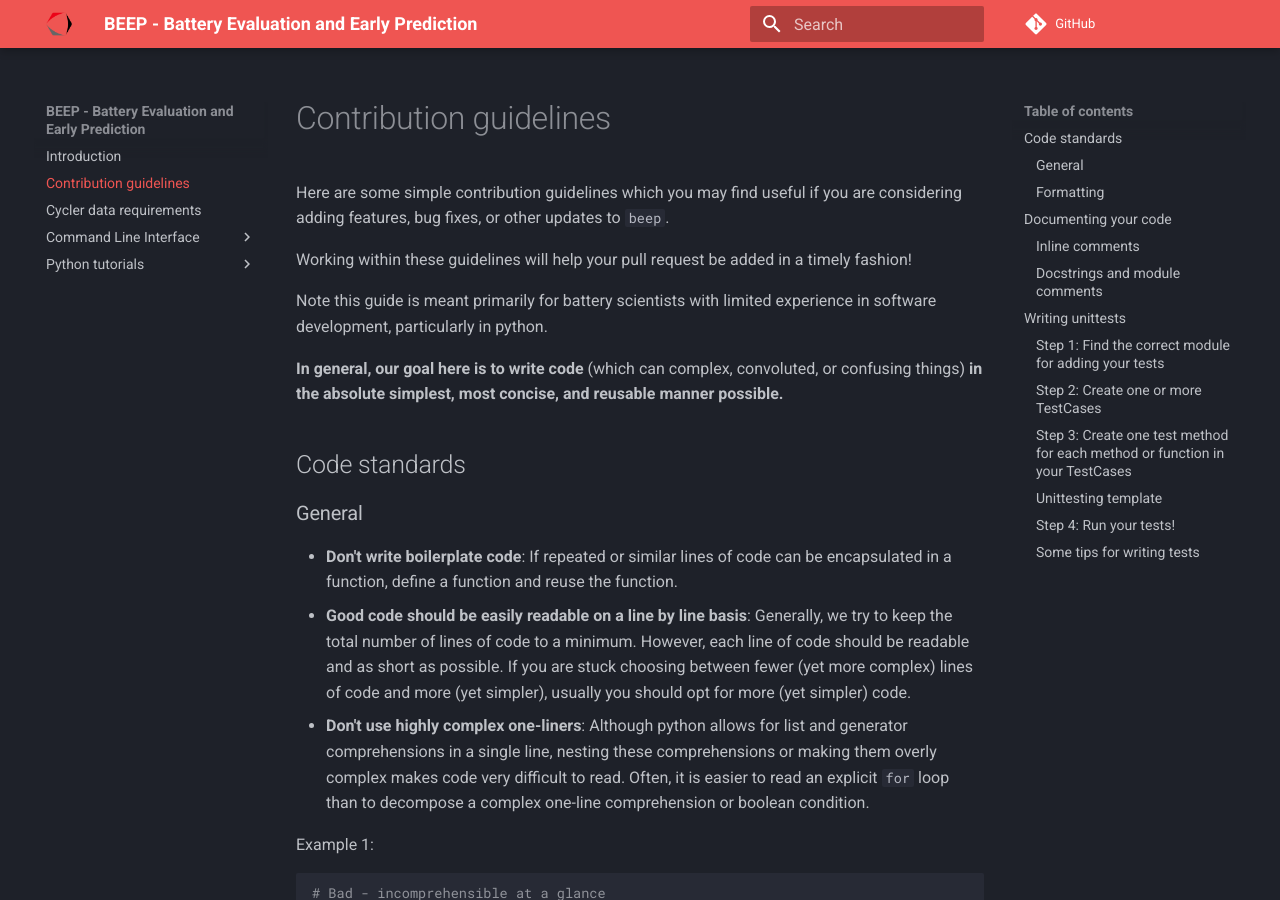
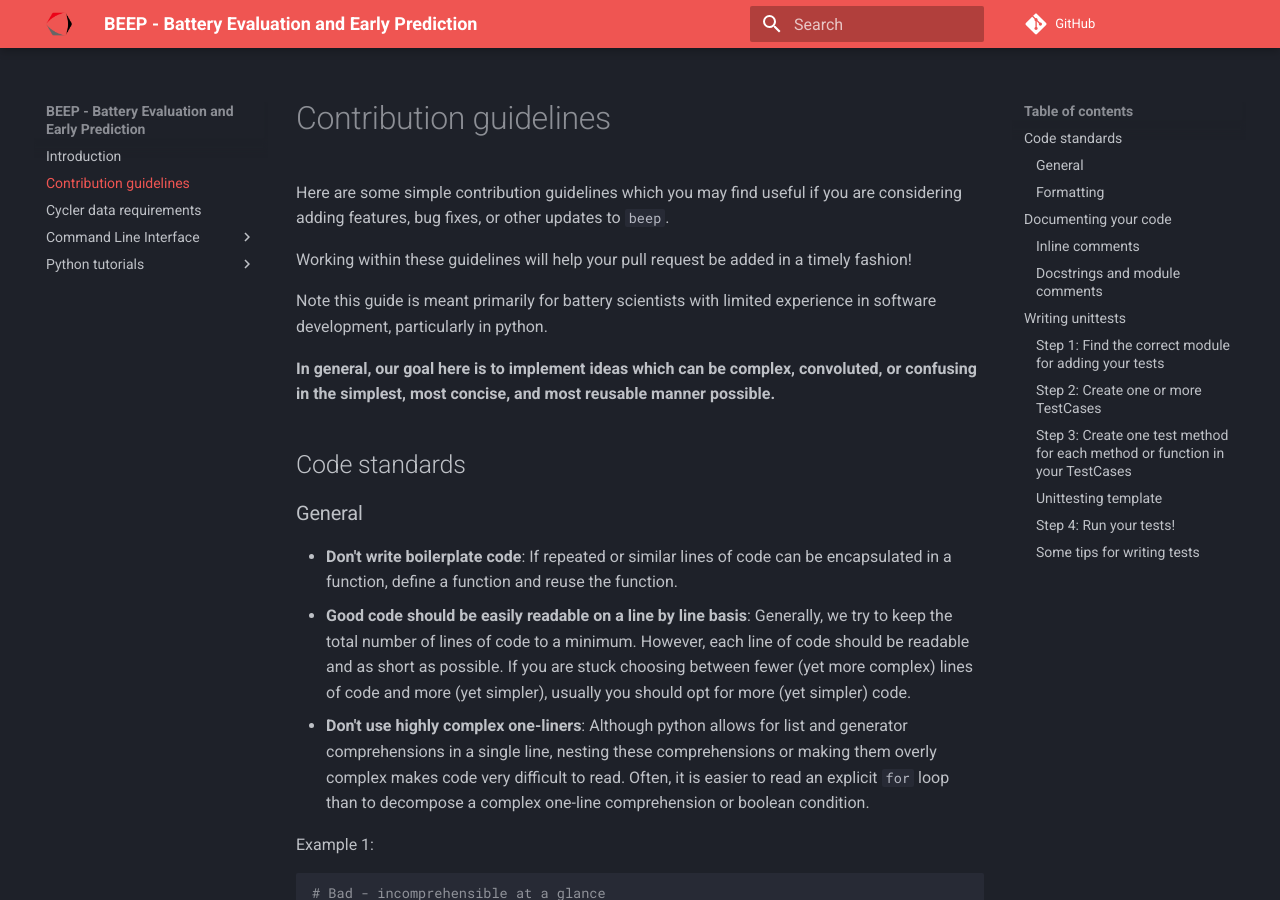
Before and after one commit to TRI-AMDD/beep, an MkDocs documentation site: the page built from docs_src/contributing.md, in a window 1280 px wide and 900 px high. Built offline with MkDocs 1.6.1 and Material for MkDocs 9.7.7, drawn with Linux system fonts in a browser that asks for light colours; comment, search, counter and statistics services are not loaded.

Commit message:
update contributing with typo fix

```diff
--- a/docs_src/contributing.md
+++ b/docs_src/contributing.md
@@ -6,7 +6,7 @@ Working within these guidelines will help your pull request be added in a timely
 
 Note this guide is meant primarily for battery scientists with limited experience in software development, particularly in python.
 
-**In general, our goal here is to write code** (which can complex, convoluted, or confusing  things) **in the absolute simplest, most concise, and reusable manner possible.**
+**In general, our goal here is to implement ideas which can be complex, convoluted, or confusing in the simplest, most concise, and most reusable manner possible.**
 
 
 ## Code standards
```
